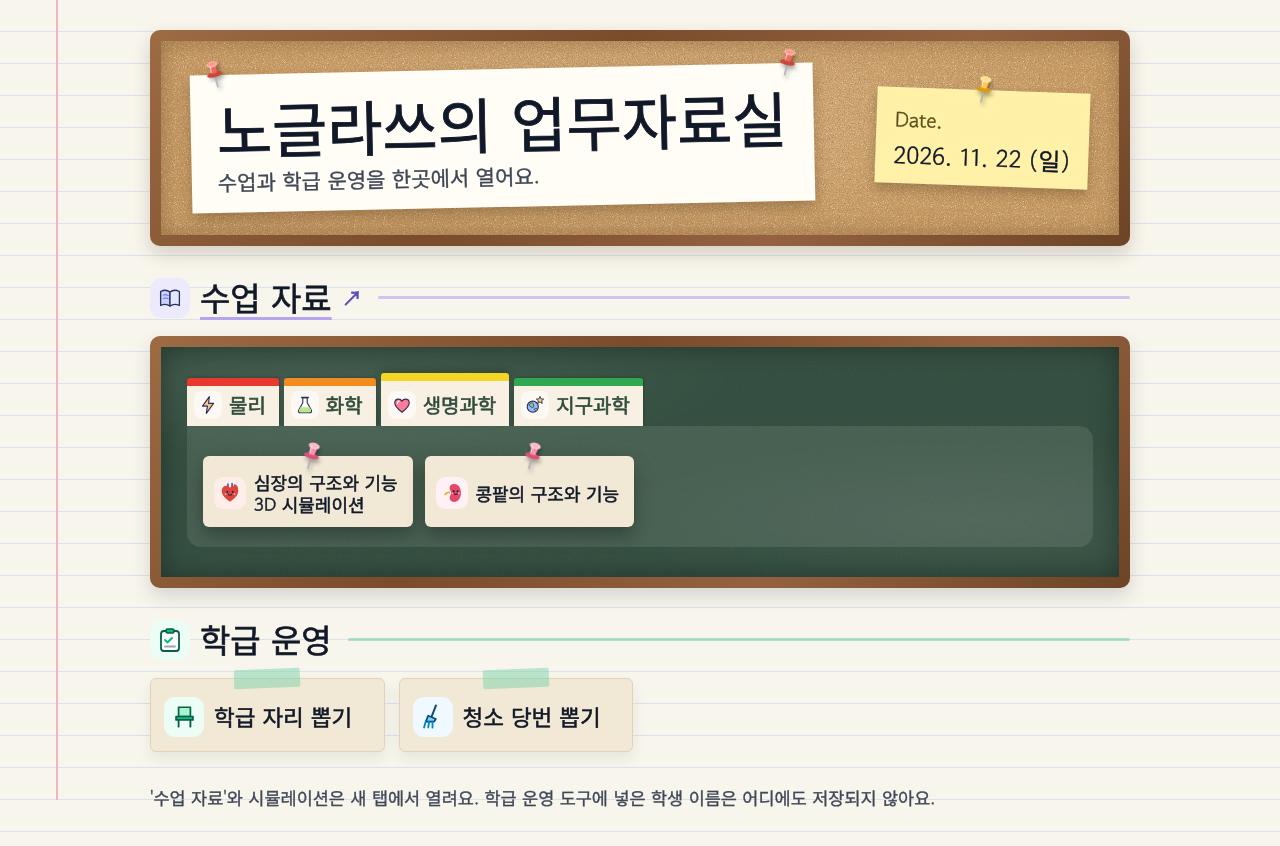
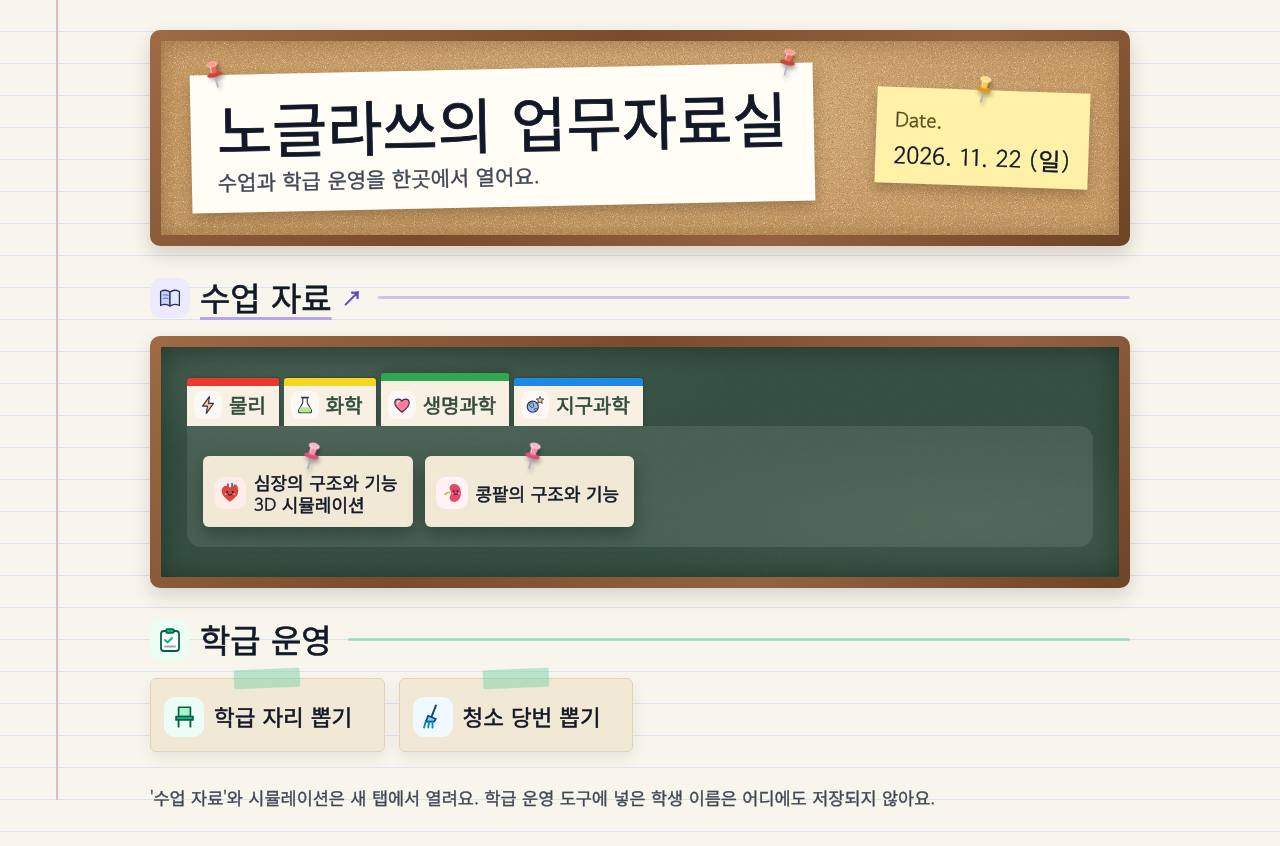
Before and after one commit to dajihoya/NOHclass, a plain HTML site: page index.html in a window 1280 px wide. Drawn offline with Linux system fonts and the light colour scheme; no server answers; a web font is replaced by a local one.

Commit message:
탭 띠 색을 빨노초파 순으로
Co-Authored-By: Claude Opus 5.5 <noreply@anthropic.com>
Claude-Session: https://claude.ai/code/session_01YbTsHbWJkp4kYo9jx24gBP

```diff
--- a/index.html
+++ b/index.html
@@ -185,7 +185,7 @@ a.card b{font-weight:400;font-size:22.5px;line-height:1.25;word-break:keep-all;-
 /* 수업 자료: 수업페이지 첫 화면의 시뮬레이션 목록을 그때그때 불러와 카드로 보여 줌 */
 (function () {
   var BASE = 'https://dajihoya.github.io/scienceclass/';
-  var TIP = { '#F3E4D6': '#E8392E', '#E1EBD9': '#F28C1E', '#F2DEE3': '#F4D624', '#DCE5F0': '#2FA84F' };
+  var TIP = { '#F3E4D6': '#E8392E', '#E1EBD9': '#F4D624', '#F2DEE3': '#2FA84F', '#DCE5F0': '#1E88E5' };
   var TOPICS = [['physics', '물리', '#F3E4D6'], ['chemistry', '화학', '#E1EBD9'], ['life-science', '생명과학', '#F2DEE3'], ['earth-science', '지구과학', '#DCE5F0']];
   var ICONS = {
     'physics': '<svg viewBox="0 0 36 36"><path d="M20.5 3 8 20h9l-2 13 13-18h-9z" fill="#FFC48C" stroke="#2b2f55" stroke-width="2" stroke-linejoin="round"/></svg>',
```
